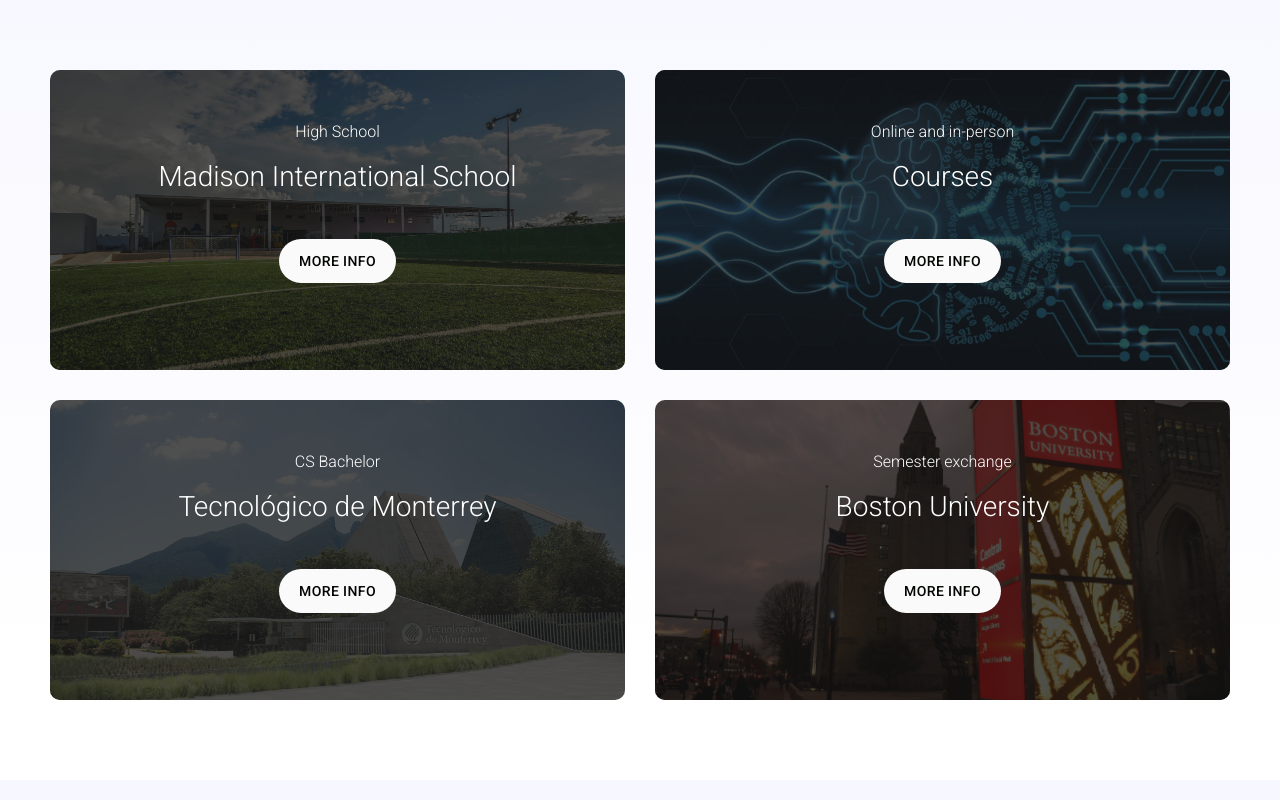
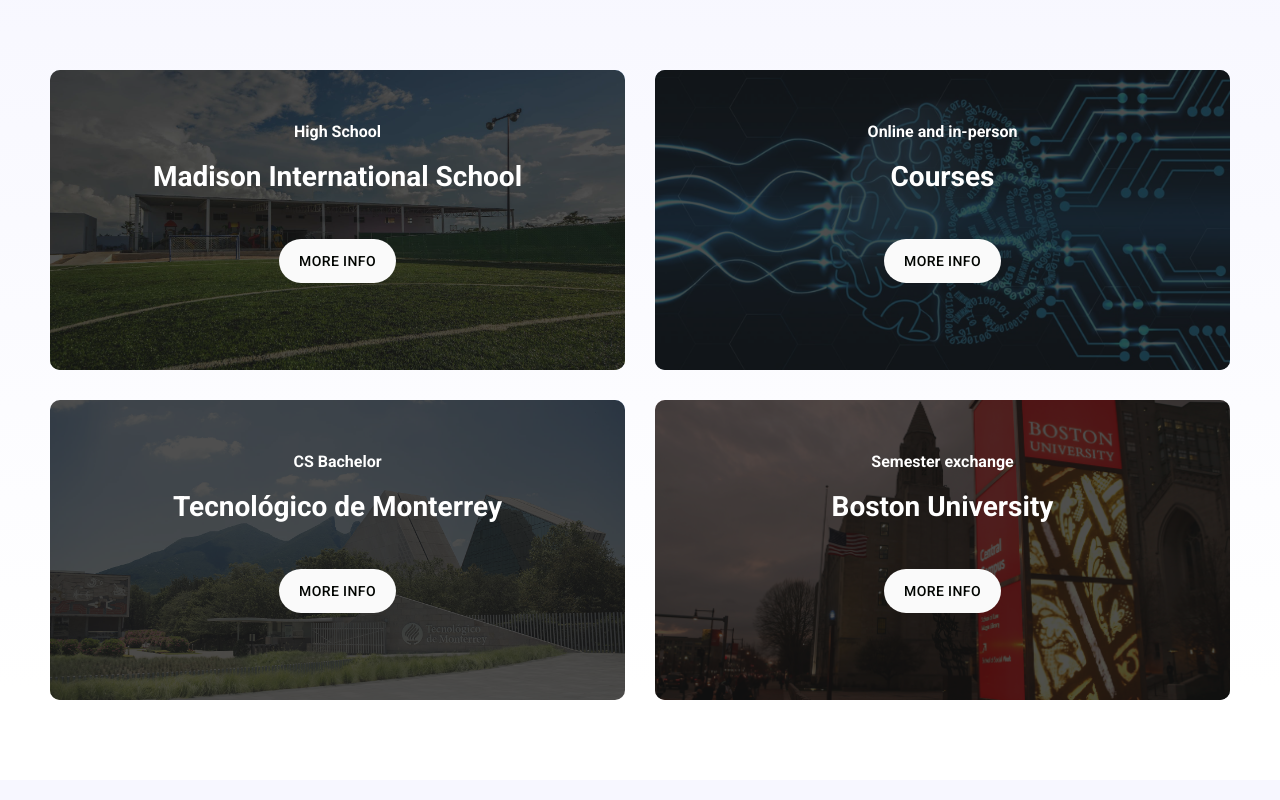
Before and after one commit to Abrahamcepedao/portfolio, a React (Create React App) app: page / in a window 1280 px wide. Shown: the part 880-1680 px from the top of the page. Built offline with nearby package versions, Linux system fonts and the light colour scheme.

Commit message:
Updated some styles

```diff
--- a/src/components/Home/Education.js
+++ b/src/components/Home/Education.js
@@ -581,8 +581,8 @@
           <Col sm={6}>
             <div className={classes.itemContainer} style={{backgroundImage: "url(/portfolio/img/Home/Education/madison.jpg)"}}>
               <div className={classes.itemOverlay} style={{backgroundColor: dark && "rgba(247,255,255,0.75)"}}>
-                <p style={{color: dark && "rgb(20,20,20)"}}>High School</p>
-                <h3 style={{color: dark && "rgb(20,20,20)"}}>Madison International School</h3>
+                <p style={{color: dark && "rgb(20,20,20)", fontWeight: 'bold'}}>High School</p>
+                <h3 style={{color: dark && "rgb(20,20,20)", fontWeight: 'bold'}}>Madison International School</h3>
                 {dark ? (
                   <StyledButtonDark className={classes.itemButton} onClick={() => setHighSchoolModalShow(true)}>More info</StyledButtonDark>
                 ) : (
@@ -594,8 +594,8 @@
           <Col sm={6}>
             <div className={classes.itemContainer} style={{backgroundImage: "url(/portfolio/img/Home/Education/ai.jpg)"}}>
               <div className={classes.itemOverlay} style={{backgroundColor: dark && "rgba(247,255,255,0.75)"}}>
-                <p style={{color: dark && "rgb(20,20,20)"}}>Online and in-person</p>
-                <h3 style={{color: dark && "rgb(20,20,20)"}}>Courses</h3>
+                <p style={{color: dark && "rgb(20,20,20)", fontWeight: 'bold'}}>Online and in-person</p>
+                <h3 style={{color: dark && "rgb(20,20,20)", fontWeight: 'bold'}}>Courses</h3>
                 {dark ? (
                   <StyledButtonDark className={classes.itemButton} onClick={() => setCoursesModalShow(true)}>More info</StyledButtonDark>
                 ) : (
@@ -607,8 +607,8 @@
           <Col sm={6}>
             <div className={classes.itemContainer} style={{backgroundImage: "url(/portfolio/img/Home/Education/ITESM.jpg)"}}>
               <div className={classes.itemOverlay} style={{backgroundColor: dark && "rgba(247,255,255,0.75)"}}>
-                <p style={{color: dark && "rgb(20,20,20)"}}>CS Bachelor</p>
-                <h3 style={{color: dark && "rgb(20,20,20)"}}>Tecnológico de Monterrey</h3>
+                <p style={{color: dark && "rgb(20,20,20)", fontWeight: 'bold'}}>CS Bachelor</p>
+                <h3 style={{color: dark && "rgb(20,20,20)", fontWeight: 'bold'}}>Tecnológico de Monterrey</h3>
                 {dark ? (
                   <StyledButtonDark className={classes.itemButton} onClick={() => setBachelorModalShow(true)}>More info</StyledButtonDark>
                 ) : (
@@ -620,8 +620,8 @@
           <Col sm={6}>
             <div className={classes.itemContainer} style={{backgroundImage: "url(/portfolio/img/Home/Education/BU.jpg)"}}>
               <div className={classes.itemOverlay} style={{backgroundColor: dark && "rgba(247,255,255,0.75)"}}>
-                <p style={{color: dark && "rgb(20,20,20)"}}>Semester exchange</p>
-                <h3 style={{color: dark && "rgb(20,20,20)"}}>Boston University</h3>
+                <p style={{color: dark && "rgb(20,20,20)", fontWeight: 'bold'}}>Semester exchange</p>
+                <h3 style={{color: dark && "rgb(20,20,20)", fontWeight: 'bold'}}>Boston University</h3>
                 {dark ? (
                   <StyledButtonDark className={classes.itemButton} onClick={() => setExchangeModalShow(true)}>More info</StyledButtonDark>
                 ) : (
--- a/src/components/Home/Project.js
+++ b/src/components/Home/Project.js
@@ -36,7 +36,7 @@
   },
   projectTitle: {
     position: "relative",
-    top: ""
+    fontWeight: "bold",
   },
   projectText: {
     textAlign: "justify"
@@ -51,7 +51,6 @@
     display: "flex",
     flexDirection: "column",
     padding: "10px",
-    //backgroundImage: 'linear-gradient(180deg, rgb(247,247,255)0%, rgb(255,255,255)100%)',
   },
   projectTagsRow: {
     maxWidth: "280px",
```
